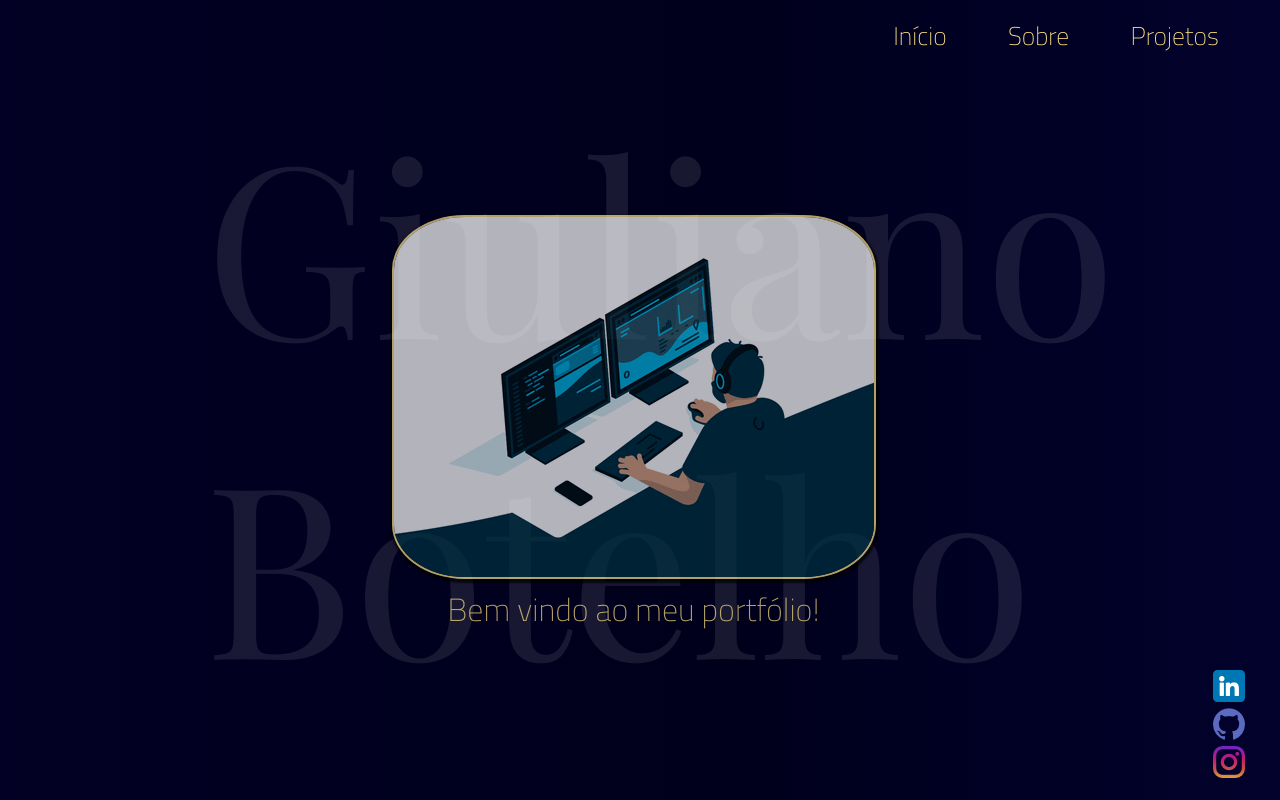
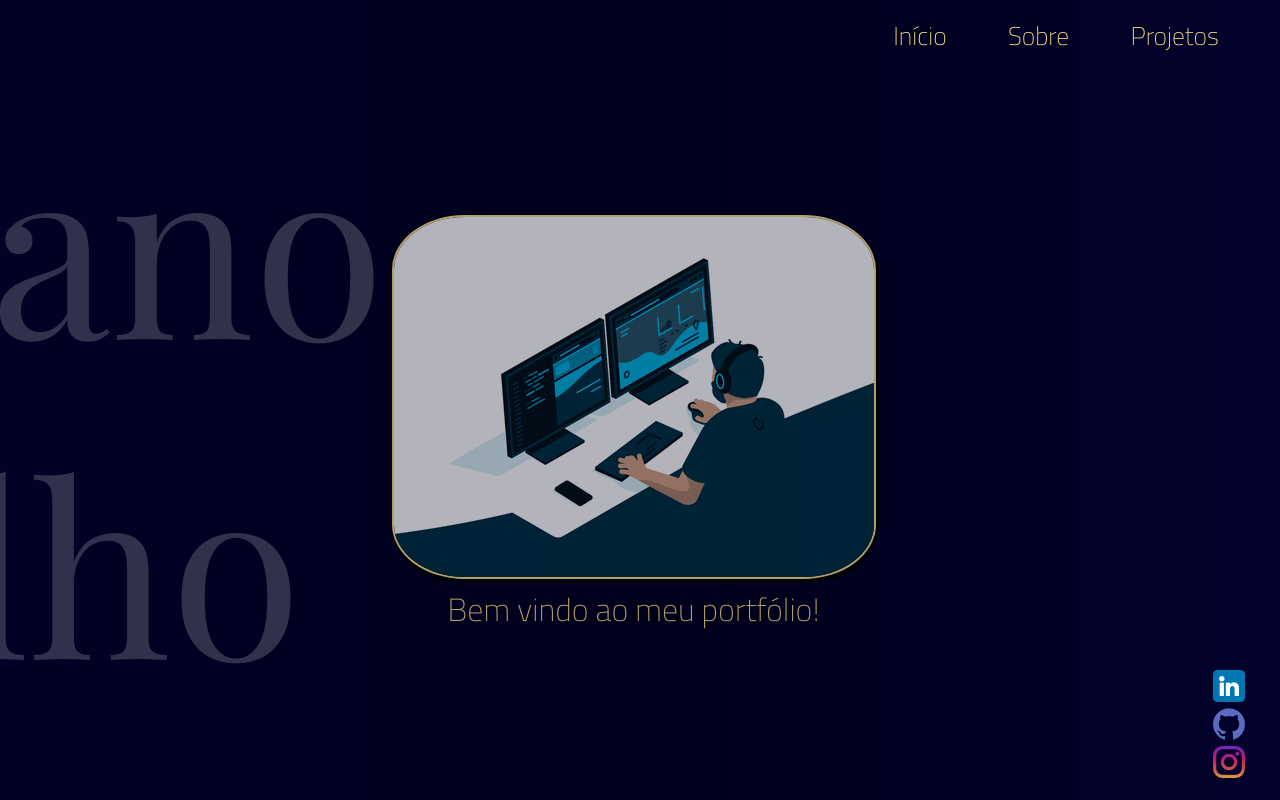
Before and after one commit to GiulianoBotelho/portfolio, a React (Vite) app: page / in a window 1280 px wide. Built offline with nearby package versions, Linux system fonts and the light colour scheme; a web font is replaced by a local one.

Commit message:
ajuste interativo

```diff
--- a/src/App.jsx
+++ b/src/App.jsx
@@ -57,7 +57,7 @@ overflow: hidden;
 `
 const Nome = styled(motion.p)`
 font-size: 15rem;
-opacity: 0.1;
+opacity: 0.2;
 color: whitesmoke;
 font-family: 'Playfair Display', serif;
 @media (max-width:600px){
@@ -67,22 +67,29 @@ font-family: 'Playfair Display', serif;
   }
 `
 function App() {
+  const variants = {
+    animate:{
+      x:["150%", "-150%"],
+      transition:{
+        x:{
+          repeat:Infinity,
+          repeatType:"loop",
+          duration:12,
+
+        }
+      }
+    }
+  }
   return (
     <>
       <GlobalCSS />
       <CaixaNome>
-        <Nome
-          initial={{ x: "90%" }}
-          animate={{ x: "-50%" }}
-          transition={{ repeat: Infinity, duration: 15, repeatType: 'mirror' }}
-
-        >
+        <Nome  variants={variants}  animate="animate" >
           Giuliano Botelho
         </Nome>
       </CaixaNome>
       <BrowserRouter>
         <Header />
-
         <Routes>
           <Route path='/' element={<Inicio />} />
           <Route path='Sobre' element={<Sobre />} />
```
